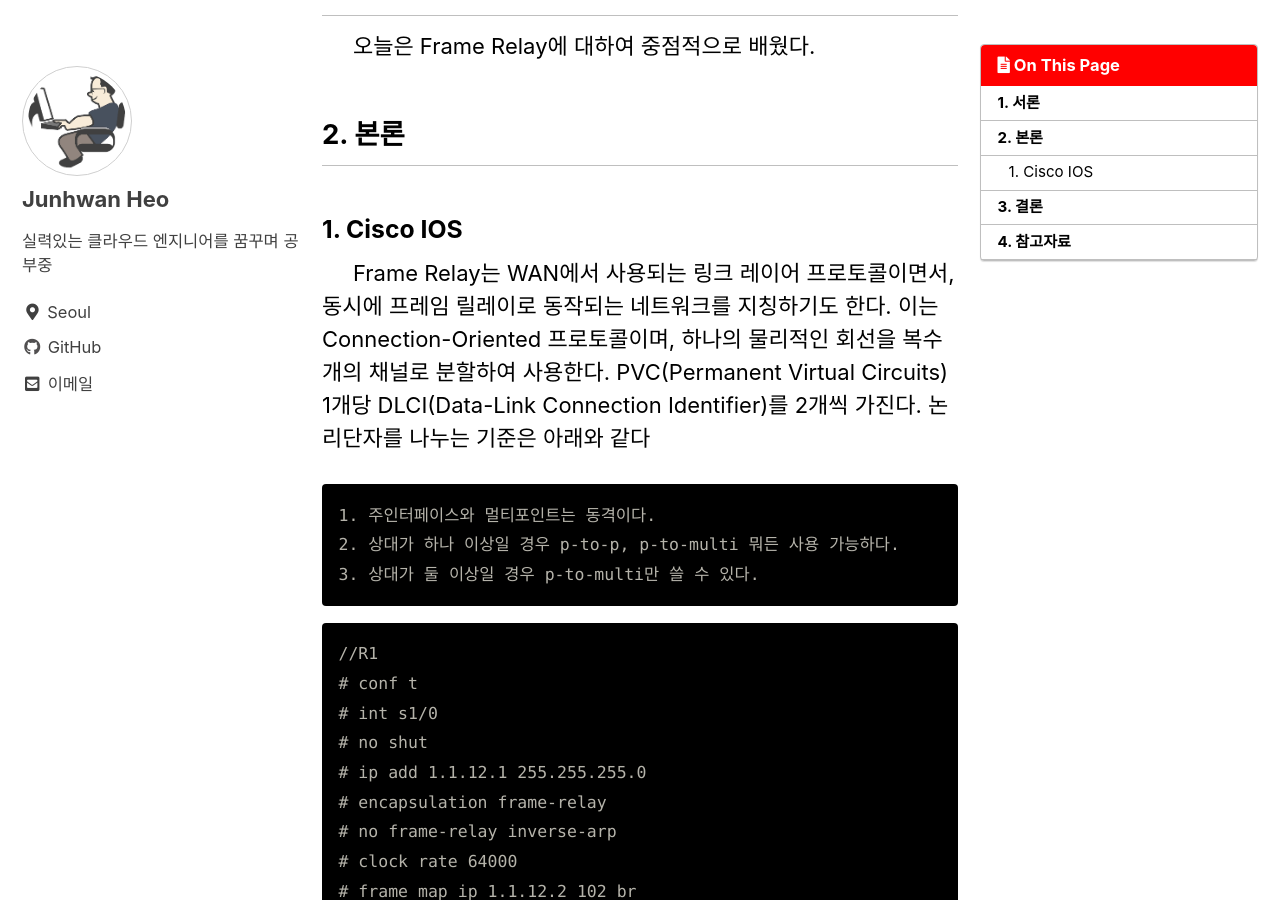
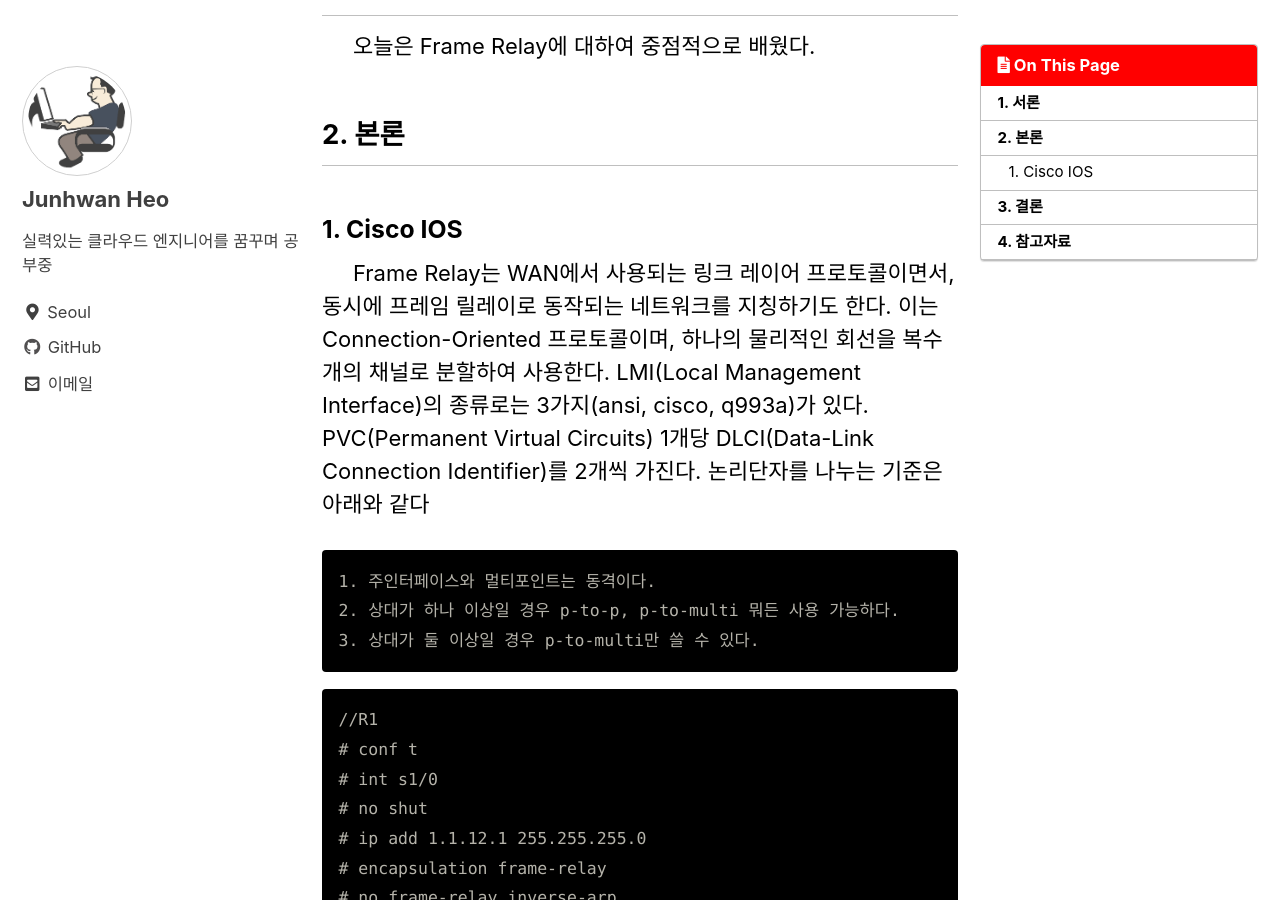
Before and after one commit to holeman4110/holeman4110.github.io, a Jekyll site: the page built from _posts/2023-02-20-keduit-day11.md, in a window 1280 px wide and 900 px high, scrolled down 379 px. Built offline with Jekyll 4.4.1, drawn with Linux system fonts in a browser that asks for light colours; cached includes are drawn as plain includes; a script bundle is joined from its source files by our own code; comment, search, counter and statistics services are not loaded.

Commit message:
Update 2023-02-20-keduit-day11.md

````diff
--- a/_posts/2023-02-20-keduit-day11.md
+++ b/_posts/2023-02-20-keduit-day11.md
@@ -23,7 +23,7 @@ sidebar:
 
 ### 1. Cisco IOS
 
-&nbsp;&nbsp;&nbsp;&nbsp; Frame Relay는 WAN에서 사용되는 링크 레이어 프로토콜이면서, 동시에 프레임 릴레이로 동작되는 네트워크를 지칭하기도 한다. 이는 Connection-Oriented 프로토콜이며, 하나의 물리적인 회선을 복수개의 채널로 분할하여 사용한다. PVC(Permanent Virtual Circuits) 1개당 DLCI(Data-Link Connection Identifier)를 2개씩 가진다. 논리단자를 나누는 기준은 아래와 같다
+&nbsp;&nbsp;&nbsp;&nbsp; Frame Relay는 WAN에서 사용되는 링크 레이어 프로토콜이면서, 동시에 프레임 릴레이로 동작되는 네트워크를 지칭하기도 한다. 이는 Connection-Oriented 프로토콜이며, 하나의 물리적인 회선을 복수개의 채널로 분할하여 사용한다. LMI(Local Management Interface)의 종류로는 3가지(ansi, cisco, q993a)가 있다. PVC(Permanent Virtual Circuits) 1개당 DLCI(Data-Link Connection Identifier)를 2개씩 가진다. 논리단자를 나누는 기준은 아래와 같다
 
 ```
 1. 주인터페이스와 멀티포인트는 동격이다.
````
